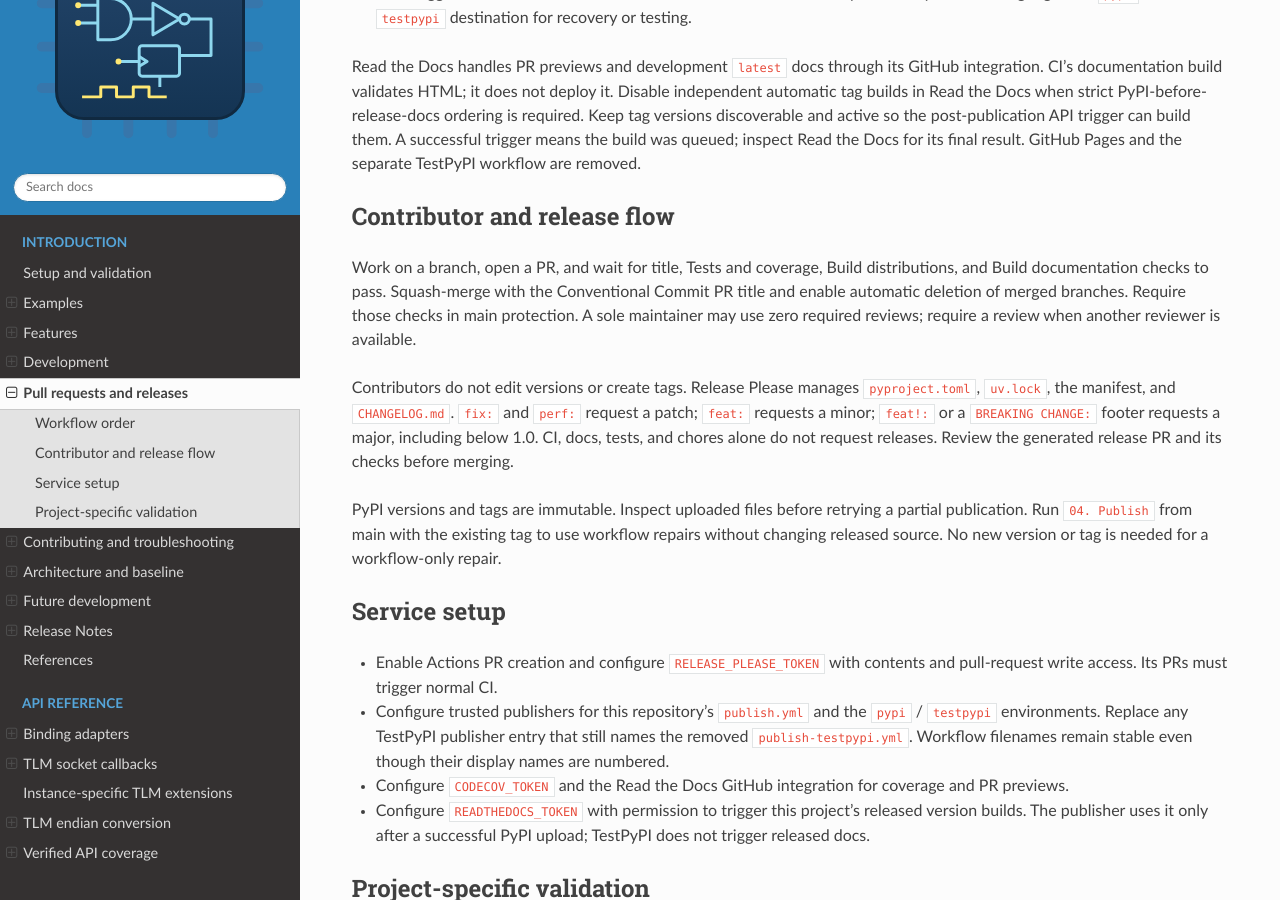
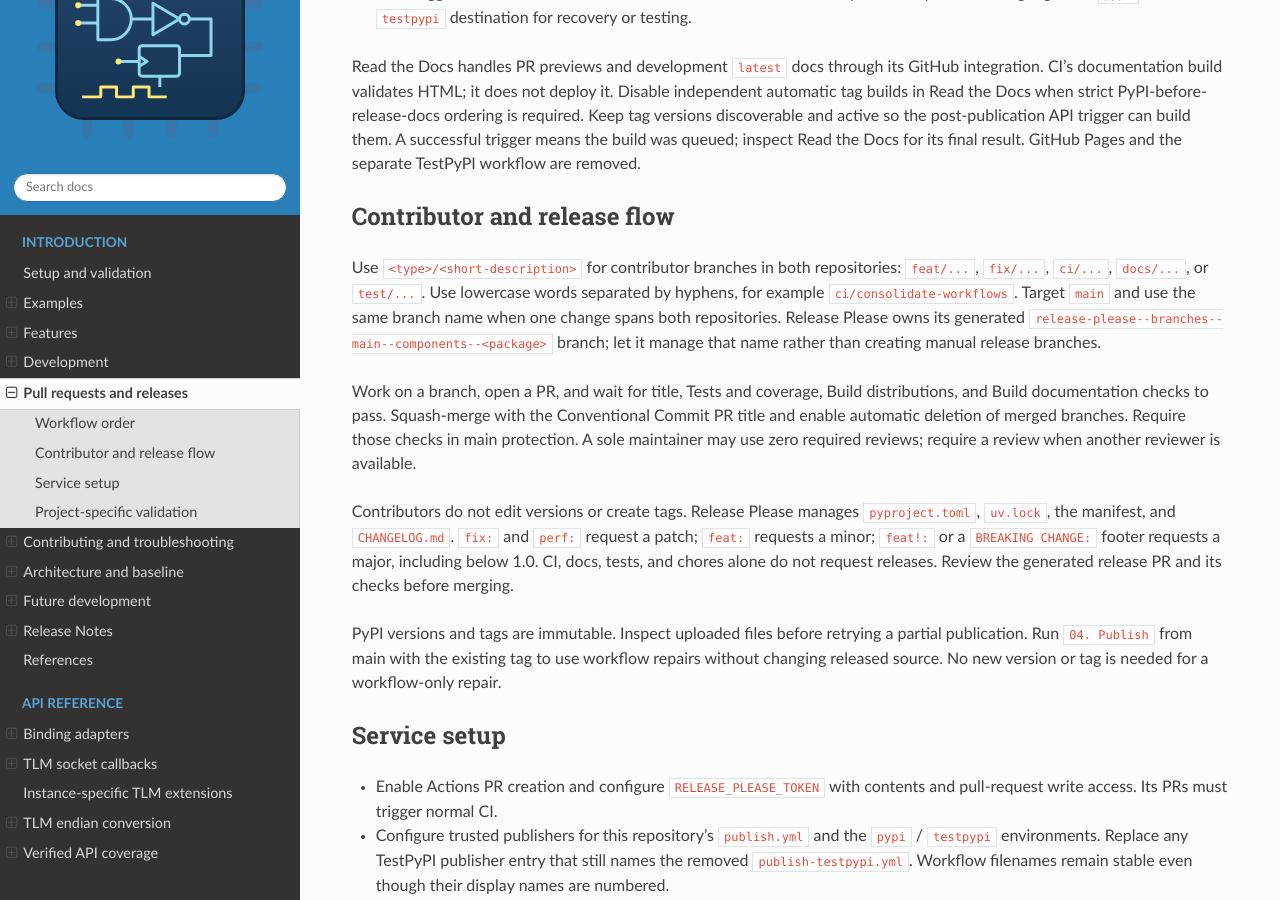
Before and after one commit to amal-khailtash/pysystemc, a Sphinx documentation site: the page built from docs/development/releases.rst, in a window 1280 px wide and 900 px high, scrolled down 455 px. Built offline with Sphinx 7.4.7 and the Read the Docs theme 3.1.0, drawn with Linux system fonts in a browser that asks for light colours.

Commit message:
docs: standardize contributor branch names

```diff
--- a/docs/development/releases.rst
+++ b/docs/development/releases.rst
@@ -29,6 +29,13 @@ GitHub Pages and the separate TestPyPI workflow are removed.
 
 Contributor and release flow
 ----------------------------
+
+Use ``<type>/<short-description>`` for contributor branches in both repositories:
+``feat/...``, ``fix/...``, ``ci/...``, ``docs/...``, or ``test/...``. Use lowercase
+words separated by hyphens, for example ``ci/consolidate-workflows``. Target
+``main`` and use the same branch name when one change spans both repositories.
+Release Please owns its generated ``release-please--branches--main--components--<package>``
+branch; let it manage that name rather than creating manual release branches.
 
 Work on a branch, open a PR, and wait for title, Tests and coverage, Build
 distributions, and Build documentation checks to pass. Squash-merge with the
```
